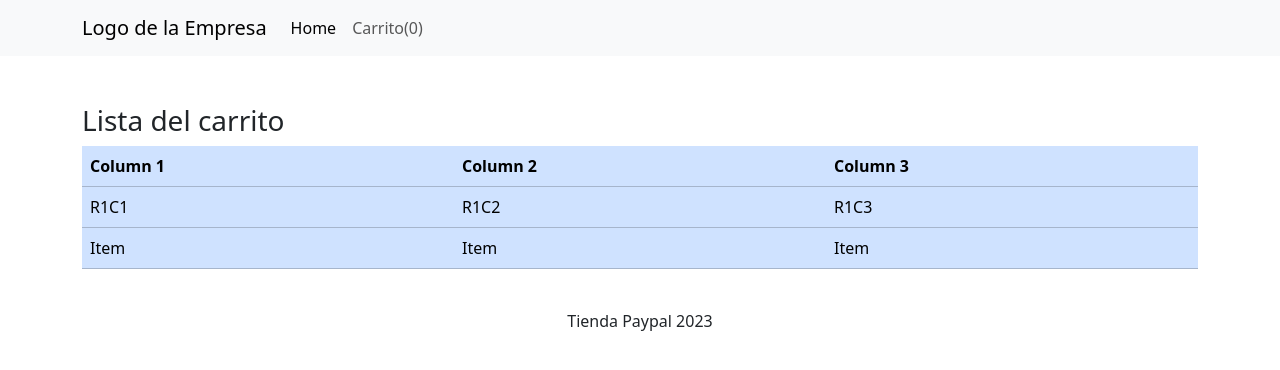
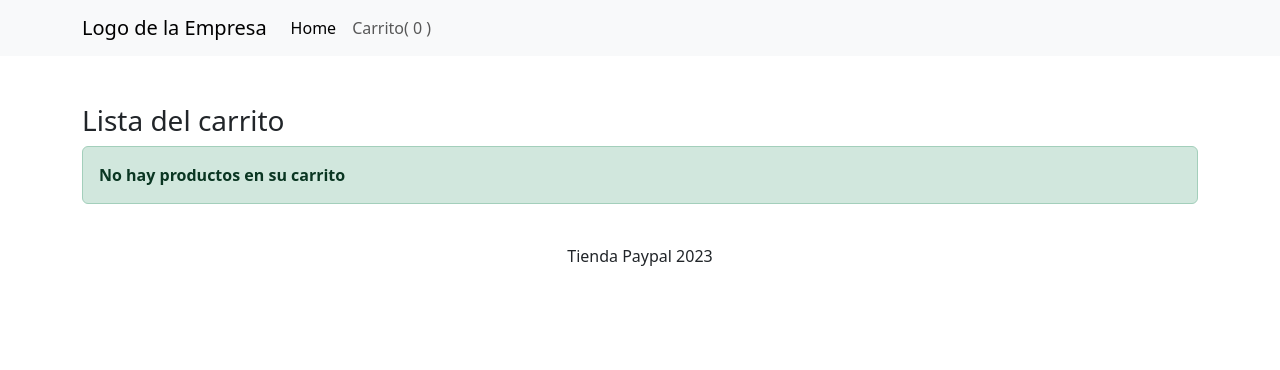
Before and after one commit to JessmannPengard/tienda_paypal, a PHP site: page /mostrarcarrito.php in a window 1280 px wide. Shown: the top 370 px of the page. Run offline with PHP 8.4, Linux system fonts and the light colour scheme; a stand-in replaces the project's code that opens the database connection.

```diff
--- a/carrito.php
+++ b/carrito.php
@@ -27,9 +27,14 @@ if (isset($_POST['btnAccion'])) {
                             if (!isset($_SESSION["CARRITO"])) {
                                 $_SESSION["CARRITO"][0] = $producto;
                             } else {
-                                array_push($_SESSION["CARRITO"], $producto);
+                                $idsProductos = array_column($_SESSION["CARRITO"], "id");
+                                if (in_array($producto["id"], $idsProductos)) {
+                                    $mensaje = "El artículo ya estaba en el carrito";
+                                } else {
+                                    array_push($_SESSION["CARRITO"], $producto);
+                                    $mensaje = "Artículo añadido correctamente";
+                                }
                             }
-                            $mensaje .= print_r($_SESSION["CARRITO"],true);
                         } else {
                             $mensaje .= "Upsss Cantidad incorrecta" . "<br>";
                         }
@@ -46,6 +51,17 @@ if (isset($_POST['btnAccion'])) {
 
         case 'Eliminar':
 
+            if (is_numeric(openssl_decrypt($_POST["id"], COD, KEY))) {
+                $id = openssl_decrypt($_POST["id"], COD, KEY);
+                foreach ($_SESSION["CARRITO"] as $indice => $producto) {
+                    if ($producto["id"] == $id) {
+                        unset($_SESSION["CARRITO"][$indice]);
+                        $mensaje .= "Artículo eliminado" . "<br>";
+                    }
+                }
+            } else {
+                $mensaje .= "Upsss ID incorrecto" . "<br>";
+            }
             break;
     }
 }
--- a/mostrarcarrito.php
+++ b/mostrarcarrito.php
@@ -7,30 +7,81 @@ include("templates/cabecera.php");
 <br>
 <h3>Lista del carrito</h3>
 
+<?php if ($mensaje != "") { ?>
+    <div class="alert alert-success" role="alert">
+        <strong><?= $mensaje ?></strong>
+    </div>
+<?php } ?>
+
+<?php if (!empty($_SESSION["CARRITO"])) { ?>
+
     <div class="table-responsive">
-    <table class="table table-primary">
+        <table class="table table-light table-bordered">
             <thead>
                 <tr>
-                <th scope="col">Column 1</th>
-                <th scope="col">Column 2</th>
-                <th scope="col">Column 3</th>
+                    <th width="40%" scope="col">Descripción</th>
+                    <th width="15%" scope="col">Cantidad</th>
+                    <th width="20%" scope="col">Precio</th>
+                    <th width="20%" scope="col">Total</th>
+                    <th width="5%" scope="col">--</th>
                 </tr>
             </thead>
             <tbody>
-            <tr class="">
-                <td scope="row">R1C1</td>
-                <td>R1C2</td>
-                <td>R1C3</td>
+                <?php
+                $total = 0;
+                foreach ($_SESSION["CARRITO"] as $indice => $producto) { ?>
+                    <tr>
+                        <td scope="row"><?php echo $producto["nombre"] ?></td>
+                        <td scope="row"><?php echo $producto["cantidad"] ?></td>
+                        <td scope="row"><?php echo number_format($producto["precio"], 2, ",", ".") ?></td>
+                        <td scope="row"><?php echo number_format($producto["cantidad"] * $producto["precio"], 2, ",", ".") ?></td>
+
+                        <td>
+                            <form method="post">
+                                <input type="hidden" name="id" id="id" value="<?php echo openssl_encrypt($producto["id"], COD, KEY) ?>">
+                                <button class="btn btn-danger" type="submit" value="Eliminar" name="btnAccion">Eliminar</button>
+                            </form>
+                        </td>
+
                     </tr>
-            <tr class="">
-                <td scope="row">Item</td>
-                <td>Item</td>
-                <td>Item</td>
+                <?php
+                    $total += $producto["cantidad"] * $producto["precio"];
+                } ?>
+
+                <tr>
+                    <td colspan="3" align="right">
+                        <h3>Total</h3>
+                    </td>
+                    <td colspan="2" align="right">
+                        <h3><?php echo number_format($total, 2, ",", ".") ?></h3>
+                    </td>
+                </tr>
+                <tr>
+                    <td colspan="5">
+                        <form action="pagar.php" method="post">
+                            <div class="alert alert-success" role="alert">
+                                <div class="mb-3">
+                                    <label for="" class="form-label">Email</label>
+                                    <input type="email" name="email" id="email" class="form-control" placeholder="Escribe aquí tu email" required>
+                                </div>
+                                <small id="emailHelp" class="text-muted">Los productos se enviarán a este Email</small>
+                            </div>
+                            <div class="d-grid gap-2">
+                                <button type="submit" class="btn btn-primary btn-lg btn-block" name="btnAccion" value="Proceder">Proceder a pagar >></button>
+                            </div>
+                        </form>
+                    </td>
                 </tr>
             </tbody>
         </table>
     </div>
 
+<?php } else { ?>
+    <div class="alert alert-success" role="alert">
+        <strong>No hay productos en su carrito</strong>
+    </div>
+
+<?php } ?>
 
 <?php
 include "templates/pie.php";
--- a/templates/cabecera.php
+++ b/templates/cabecera.php
@@ -25,7 +25,11 @@
                         <a class="nav-link active" href="index.php" aria-current="page">Home <span class="visually-hidden">(current)</span></a>
                     </li>
                     <li class="nav-item">
-                        <a class="nav-link" href="mostrarcarrito.php">Carrito(0)</a>
+                        <a class="nav-link" href="mostrarcarrito.php">Carrito(
+                            <?php
+                                echo (empty($_SESSION["CARRITO"])) ? 0 : count($_SESSION["CARRITO"]);
+                            ?> )
+                        </a>
                     </li>
             </div>
         </div>
```
Also changed, not shown: index.php (+6 -4 lines), pagar.php (added, +30 -0 lines). Lines whose indentation alone changed are shown as unchanged.
